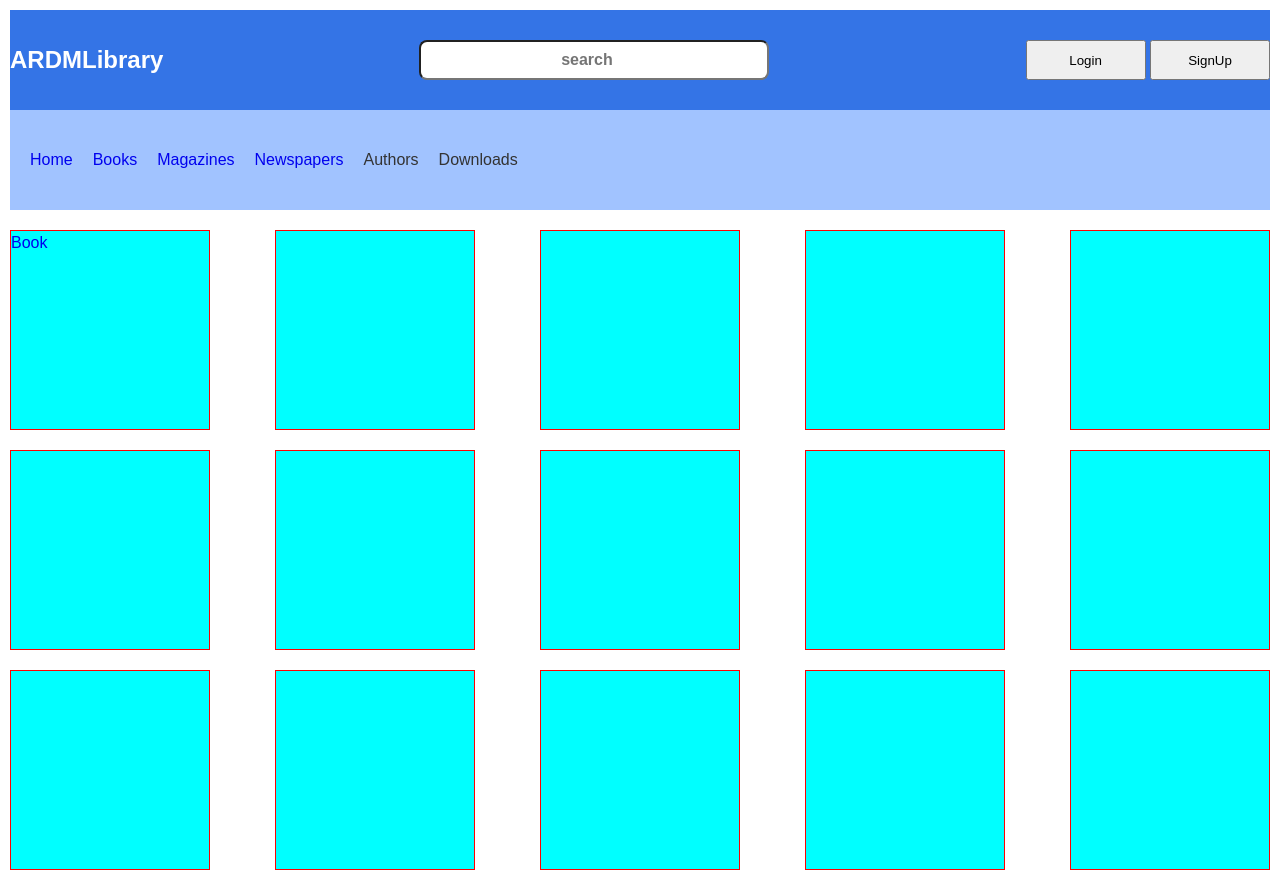
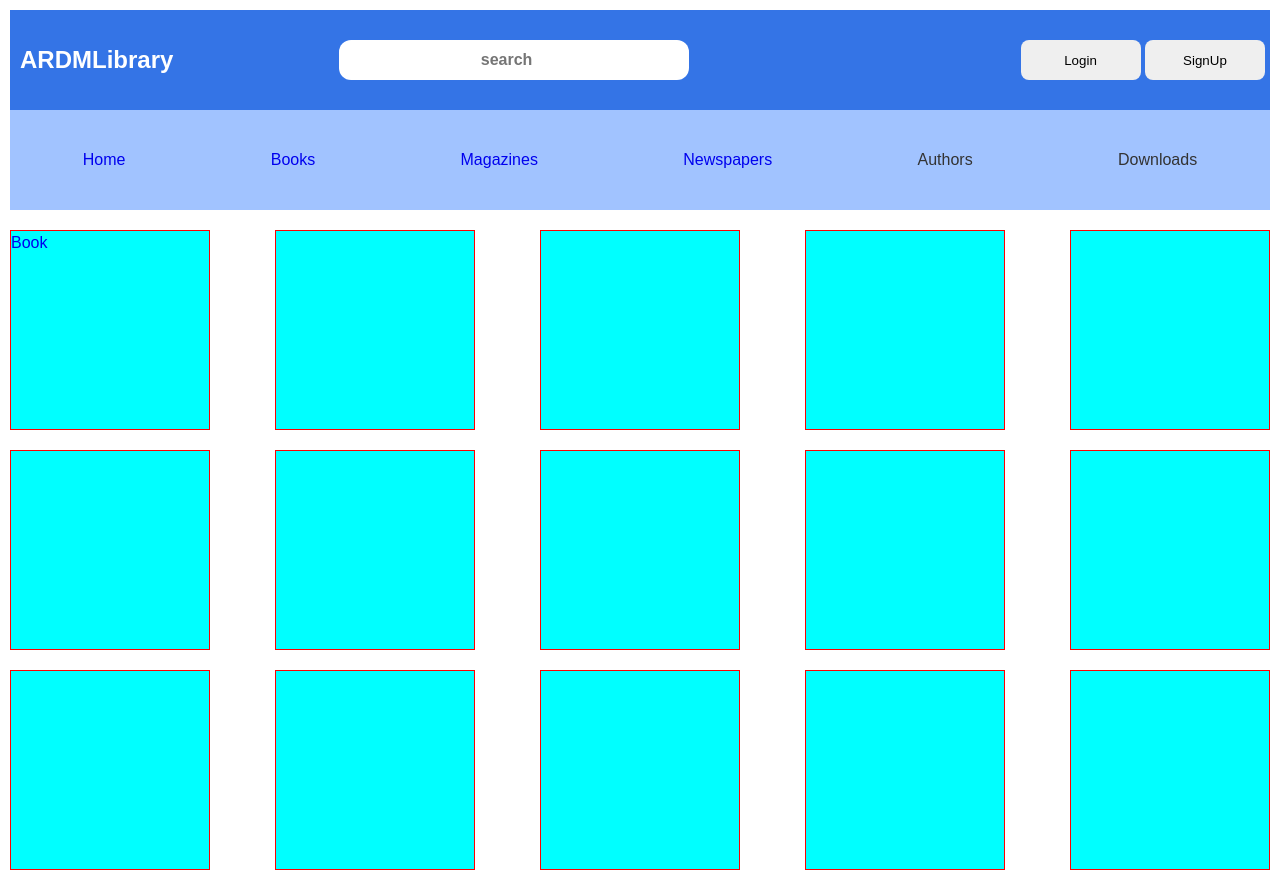
Before and after one commit to CelebMunyiri/Elibrary, a plain HTML site: page index.html in a window 1280 px wide. Shown: the top 873 px of the page. Drawn offline with Linux system fonts and the light colour scheme.

Commit message:
solved some bug

```diff
--- a/index.html
+++ b/index.html
@@ -12,8 +12,10 @@
       <div class="container">
         <header class="header">
           <h1>ARDMLibrary</h1>
-          <input class="search-bar" type="search" placeholder="search" />
-          <div>
+          <input class="search-bar" type="search" placeholder="search" /><i
+            class="fas fa-search"
+          ></i>
+          <div class="let">
             <button class="login">Login</button>
 
             <button class="signup">SignUp</button>
--- a/style.css
+++ b/style.css
@@ -32,33 +32,45 @@ body {
   width: 350px;
   text-align: center;
 
-  border-radius: 8px;
+  border-radius: 0.75rem;
   font-size: 16px;
   font-weight: bold;
+  flex-shrink: 1;
+  border: none;
+}
+.let {
+  margin-right: 5px;
+}
+.header h1 {
+  margin-left: 10px;
   flex-shrink: 1;
 }
 .login,
 .signup {
   width: 120px;
   height: 40px;
+  border: none;
+  flex-shrink: 1;
+  border-radius: 0.5rem;
 }
 .nav {
   height: 100px;
   background-color: #a1c3ff;
   display: flex;
   position: sticky;
+  flex-shrink: 1;
 }
 .nav ul {
   display: flex;
+  width: 100%;
+  height: 100%;
   justify-content: space-between;
 }
 .nav ul li {
   display: flex;
   align-items: center;
-  justify-content: space-between;
-  margin-left: 20px;
-
   list-style: none;
+  margin: auto;
 }
 a {
   text-decoration: none;
```
